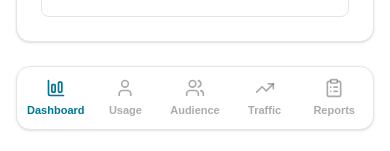
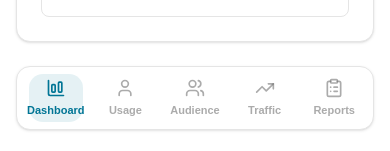
Before and after one commit to ericksouder-hub/vite-monorepo, a React (Vite) app in the folder apps/web/: page /dashboard in a window 390 px wide. Shown: the part 690-841 px from the top of the page. Built offline with nearby package versions, Linux system fonts and the light colour scheme.

Commit message:
feat: Implement responsive application navigation with new BottomNav and Sidebar components featuring animations.

```diff
--- a/apps/web/src/components/BottomNav.tsx
+++ b/apps/web/src/components/BottomNav.tsx
@@ -50,15 +50,28 @@ function NavItem({ to, icon, label }: { to: string; icon: React.ReactNode; label
         <NavLink
             to={to}
             className={({ isActive }) => `
-                flex flex-1 flex-col items-center justify-center py-2 transition-all active:scale-95 gap-1
+                group relative flex flex-1 flex-col items-center justify-center py-2 transition-all active:scale-95 gap-1
                 ${isActive
                     ? 'text-primary'
                     : 'text-muted-foreground/60 hover:text-foreground'
                 }
             `}
         >
-            {icon}
-            <span className="text-[11px] font-bold">{label}</span>
+            {({ isActive }) => (
+                <>
+                    {isActive && (
+                        <motion.div
+                            layoutId="active-pill-bottom"
+                            className="absolute inset-y-1 inset-x-2 rounded-xl bg-primary/10 z-0"
+                            transition={{ type: "spring", bounce: 0.15, duration: 0.5 }}
+                        />
+                    )}
+                    <div className="relative z-10 flex flex-col items-center gap-1 transition-transform duration-200 group-active:scale-90">
+                        {icon}
+                        <span className="text-[11px] font-bold">{label}</span>
+                    </div>
+                </>
+            )}
         </NavLink>
     );
 }
--- a/apps/web/src/components/Sidebar.tsx
+++ b/apps/web/src/components/Sidebar.tsx
@@ -14,6 +14,7 @@ import {
     ChevronRight,
     Sparkles
 } from 'lucide-react';
+import { motion } from 'motion/react';
 import { SidebarPromo } from './SidebarPromo';
 
 interface NavItemProps {
@@ -29,18 +30,27 @@ function NavItem({ icon, label, to, badge, hasSubmenu, collapsed }: NavItemProps
     return (
         <NavLink
             to={to}
-            className={({ isActive }) => `group flex items-center ${collapsed ? 'justify-center p-2' : 'justify-between px-3 py-2'} rounded-lg text-sm transition-all duration-200 ${isActive
-                ? 'text-foreground font-bold bg-accent shadow-sm'
-                : 'text-foreground/80 font-medium hover:bg-accent/50 hover:text-foreground'
+            className={({ isActive }) => `group relative flex items-center ${collapsed ? 'justify-center p-2' : 'justify-between px-3 py-2'} rounded-lg text-sm transition-all duration-200 ${isActive
+                ? 'text-foreground font-bold'
+                : 'text-foreground/80 font-medium hover:text-foreground'
                 }`}
             title={collapsed ? label : undefined}
         >
-            <div className="flex items-center gap-3">
-                <div className="shrink-0 transition-transform duration-200 group-hover:scale-110">{icon}</div>
+            {({ isActive }) => (
+                <>
+                    {isActive && (
+                        <motion.div
+                            layoutId="active-pill-sidebar"
+                            className="absolute inset-0 rounded-lg bg-accent shadow-sm z-0"
+                            transition={{ type: "spring", bounce: 0.15, duration: 0.5 }}
+                        />
+                    )}
+                    <div className="relative z-10 flex items-center gap-3">
+                        <div className="shrink-0 transition-transform duration-200 group-hover:scale-110 group-active:scale-95">{icon}</div>
                         {!collapsed && <span className="truncate">{label}</span>}
                     </div>
                     {!collapsed && (
-                <div className="flex items-center gap-2">
+                        <div className="relative z-10 flex items-center gap-2">
                             {badge && (
                                 <span className="flex h-4.5 min-w-4.5 items-center justify-center rounded-full px-1.5 text-[10px] font-bold bg-primary/10 text-primary">
                                     {badge}
@@ -50,6 +60,8 @@ function NavItem({ icon, label, to, badge, hasSubmenu, collapsed }: NavItemProps
                                 <ChevronRight className="size-3 transition-transform duration-200 text-muted-foreground/0 group-hover:text-muted-foreground/50 -translate-x-1 group-hover:translate-x-0" />
                             )}
                         </div>
+                    )}
+                </>
             )}
         </NavLink>
     );
```
Lines whose indentation alone changed are shown as unchanged.
